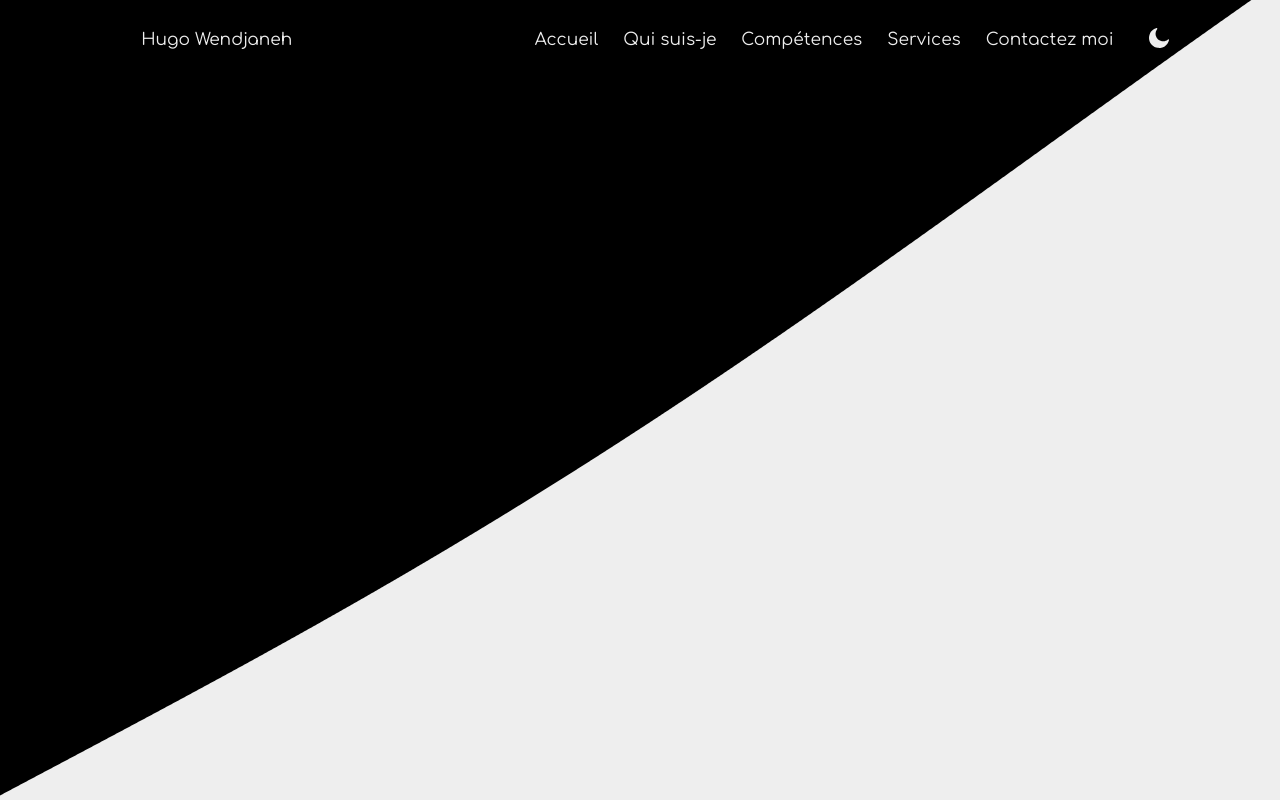
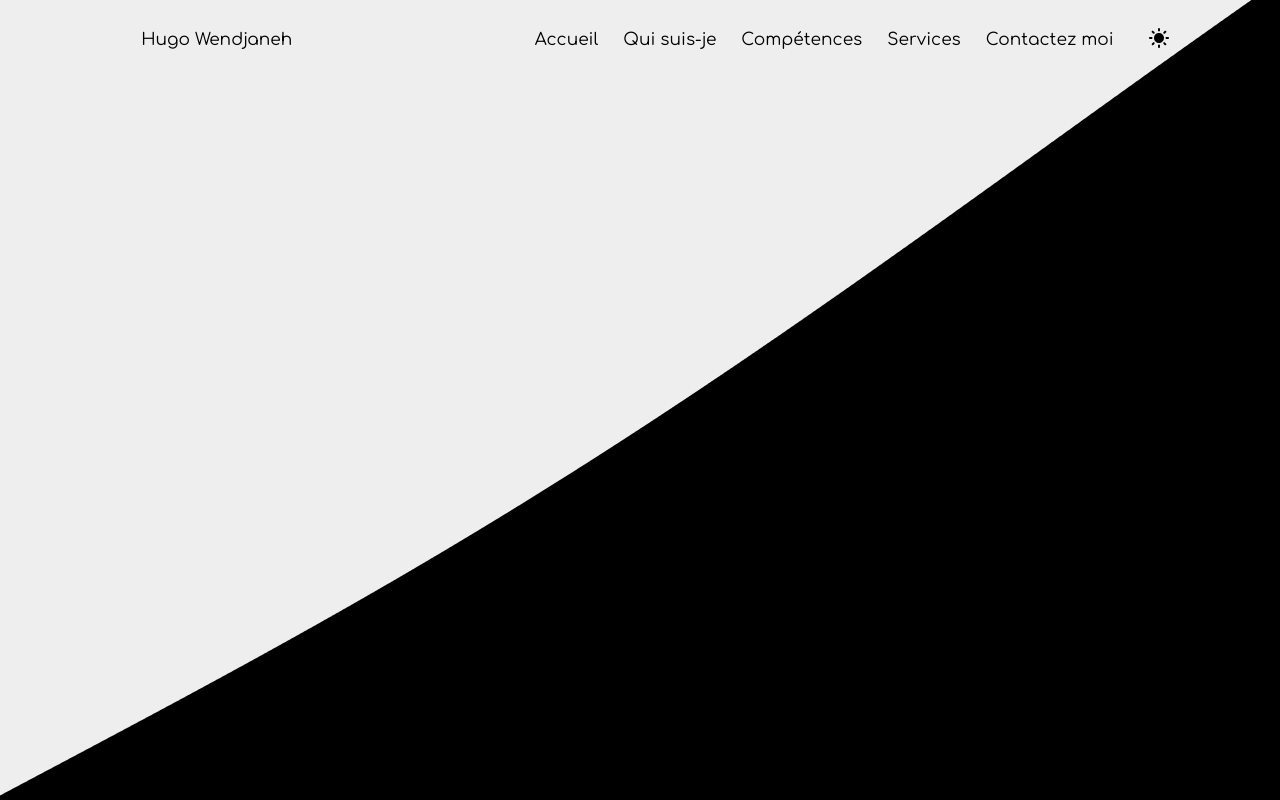
Before and after one commit to Furiza31/site-personnel, a website: page views/index.html in a window 1280 px wide. Both pictures are taken after a click on the link 1138 px from the left and 35 px from the top of the page. Drawn offline with Linux system fonts and the light colour scheme.

Commit message:
darkmode

```diff
--- /dev/null
+++ b/public/css/header.css
@@ -0,0 +1,72 @@
+header {
+    position: fixed;
+    display: flex;
+    width: 100%;
+    flex-flow: row nowrap;
+    justify-content: space-around;
+    padding: 20px;
+    box-sizing: border-box;
+    cursor: default;
+}
+
+header a {
+    position: relative;
+    display: inline-block;
+    cursor: pointer;
+    padding: 10px;
+    transition-duration: 0.3s;
+}
+
+header a::before {
+    content: '';
+    position: absolute;
+    bottom: 0px;
+    right: 0px;
+    width: 0px;
+    height: 2px;
+    background-color: var(--purple);
+    transition: width 0.3s cubic-bezier(0.25, 1, 1, 1);
+}
+
+header a:hover::before {
+    left: 0px;
+    right: 100%;
+    width: 100%;
+}
+
+header div:last-child a:last-child::before {
+    height: 0px;
+    width: 0px;
+    transition: none;
+}
+
+header a svg {
+    position: absolute;
+    display: block;
+    height: 20px;
+    width: 20px;
+    top: 3px;
+    left: 100%;
+}
+
+.moon {
+    fill: var(--white);
+    transition-duration: 0.3s;
+}
+
+.sun {
+    fill: var(--white);
+    transition-duration: 0.3s;
+}
+
+header a:last-child:hover .sun {
+    fill: var(--purple);
+}
+
+header a:last-child:hover .moon {
+    fill: var(--purple);
+}
+
+header a svg#sunSvg {
+    display: none;
+}
--- a/public/css/style.css
+++ b/public/css/style.css
@@ -2,6 +2,15 @@
 :root {
     --white: #EEEEEE;
     --black: #000000;
+    --purple: #6C56E1;
+    --scrollBackground: #E3E1E8;
+    --scrollBar: #C8C5D4;
+    --grey: #808080;
+}
+
+.dark {
+    --white: #000000;
+    --black: #EEEEEE;
     --purple: #6C56E1;
     --scrollBackground: #E3E1E8;
     --scrollBar: #C8C5D4;
@@ -26,76 +35,3 @@ canvas {
     width: 100%;
     height: 100%;
 }
-
-header {
-    position: fixed;
-    display: flex;
-    width: 100%;
-    flex-flow: row nowrap;
-    justify-content: space-around;
-    padding: 20px;
-    box-sizing: border-box;
-    cursor: default;
-}
-
-header a {
-    position: relative;
-    display: inline-block;
-    cursor: pointer;
-    padding: 10px;
-    transition-duration: 0.3s;
-}
-
-header a::before {
-    content: '';
-    position: absolute;
-    bottom: 0px;
-    right: 0px;
-    width: 0px;
-    height: 2px;
-    background-color: var(--purple);
-    transition: width 0.3s cubic-bezier(0.25, 1, 1, 1);
-}
-
-header a:hover::before {
-    left: 0px;
-    right: 100%;
-    width: 100%;
-}
-
-header div:last-child a:last-child::before {
-    height: 0px;
-    width: 0px;
-    transition: none;
-}
-
-header a svg {
-    position: absolute;
-    display: block;
-    height: 20px;
-    width: 20px;
-    top: 3px;
-    left: 100%;
-}
-
-.moon {
-    fill: var(--white);
-    transition-duration: 0.3s;
-}
-
-.sun {
-    fill: var(--white);
-    transition-duration: 0.3s;
-}
-
-header a:last-child:hover .sun {
-    fill: var(--purple);
-}
-
-header a:last-child:hover .moon {
-    fill: var(--purple);
-}
-
-header a svg#sunSvg {
-    display: none;
-}
--- a/public/js/canvas.js
+++ b/public/js/canvas.js
@@ -15,9 +15,15 @@ window.addEventListener("resize", () => {
 
 if (canvas.getContext) {
     let ctx = canvas.getContext('2d');
-    ctx.fillStyle = "#000000";
 
     function drawWave() {
+        // darkmode
+        if (darkmode) {
+            ctx.fillStyle = "#EEEEEE";
+        } else {
+            ctx.fillStyle = "#000000";
+        }
+
         // calculates the slope of the curve
         let pante = canvas.height / canvas.width;
 
--- a/public/js/darkMode.js
+++ b/public/js/darkMode.js
@@ -0,0 +1,18 @@
+let sun = document.getElementById("sunSvg");
+let moon = document.getElementById("moonSvg");
+let darkmodeButton = document.getElementById("darkmodeButton");
+let darkmode = false;
+
+
+darkmodeButton.addEventListener("click", () => {
+    darkmode = darkmode ? false : true;
+    if (darkmode) {
+        moon.style.display = "none";
+        sun.style.display = "block";
+        document.body.classList.toggle("dark");
+    } else {
+        sun.style.display = "none";
+        moon.style.display = "block";
+        document.body.classList.toggle("dark");
+    }
+});
--- a/views/index.html
+++ b/views/index.html
@@ -7,7 +7,9 @@
     <meta name="viewport" content="width=device-width, initial-scale=1.0">
     <!-- css -->
     <link rel="stylesheet" href="/css/style.css">
+    <link rel="stylesheet" href="/css/header.css">
     <!-- js -->
+    <script src="/js/darkMode.js" defer></script>
     <script src="/js/canvas.js" defer></script>
     <title>Hugo Wendjaneh</title>
 </head>
@@ -25,7 +27,7 @@
             <a>Compétences</a>
             <a>Services</a>
             <a>Contactez moi</a>
-            <a>
+            <a id="darkmodeButton">
                 <svg id="moonSvg" version="1.0" width="512.000000pt" height="512.000000pt" viewBox="0 0 512.000000 512.000000" preserveAspectRatio="xMidYMid meet">
 
                     <g transform="translate(0.000000,512.000000) scale(0.100000,-0.100000)" fill="#000000"
```
